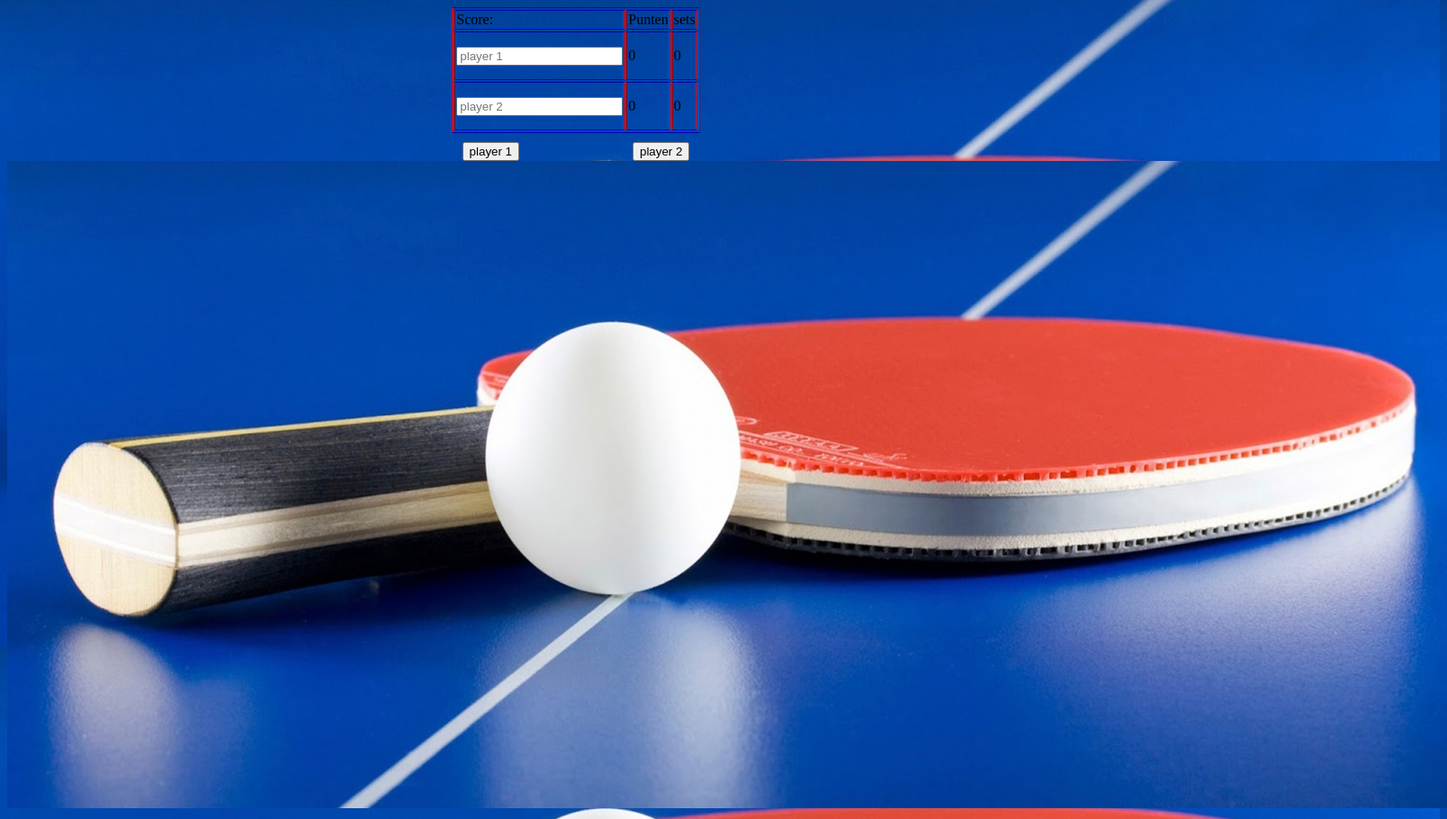
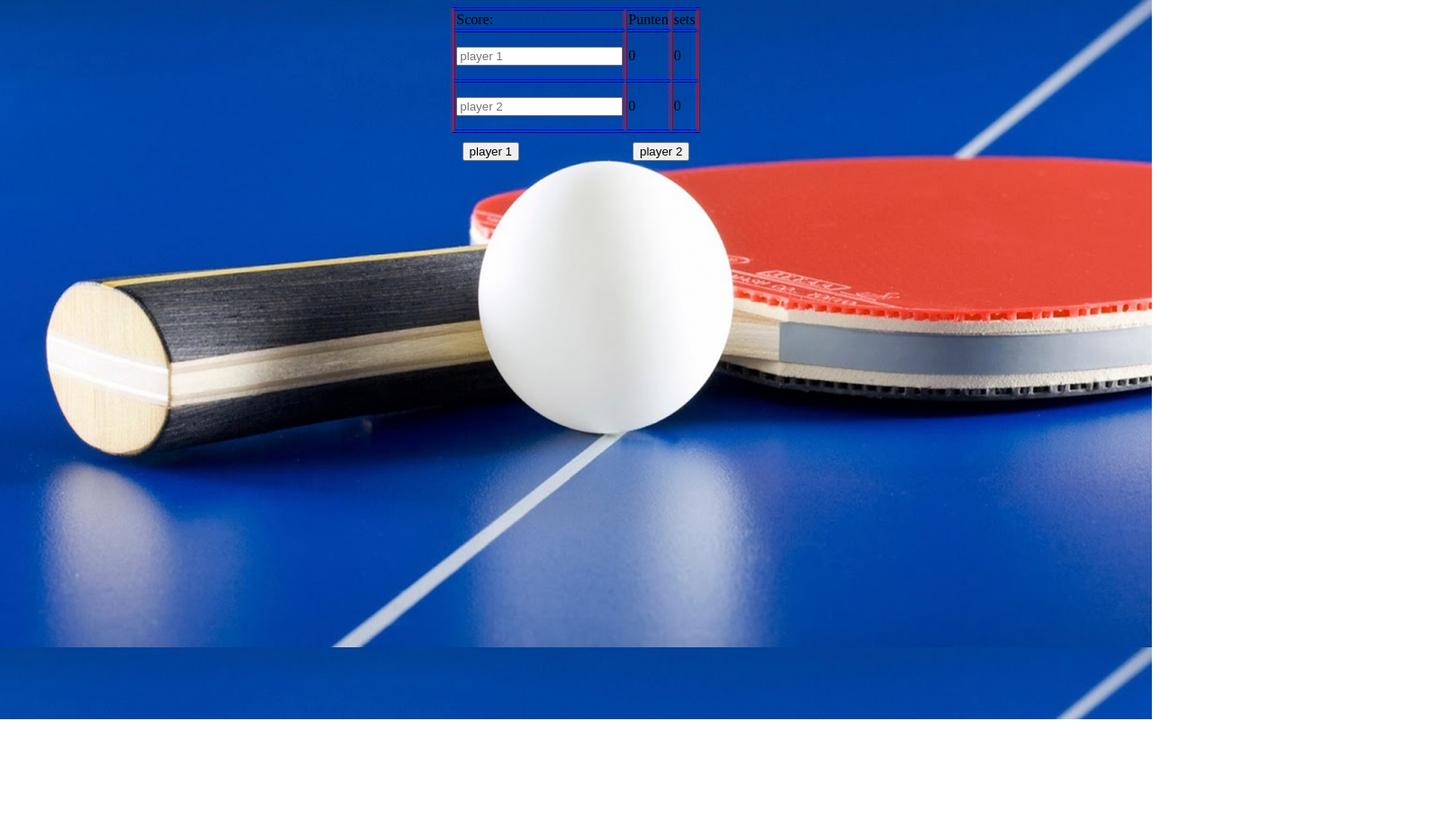
Before and after one commit to LanderECM/landerecm.github.com, a plain HTML site: page index.html in a window 1280 px wide. Shown: the whole page at 90% size, 1608 px wide, since content can reach past the window. After the commit the page ends 800 px from the top, so only its background shows below. Drawn offline with Linux system fonts and the light colour scheme.

Commit message:
achtergrond foto

```diff
--- a/index.html
+++ b/index.html
@@ -29,6 +29,5 @@
               <button onClick = "score1()" id = "b1">player 1</button>
               <button onClick = "score2()" id = "b2">player 2</button>
           </div>
-          <img src="pingpong.jpg" alt=""/>
     </body>
 </html>
```
